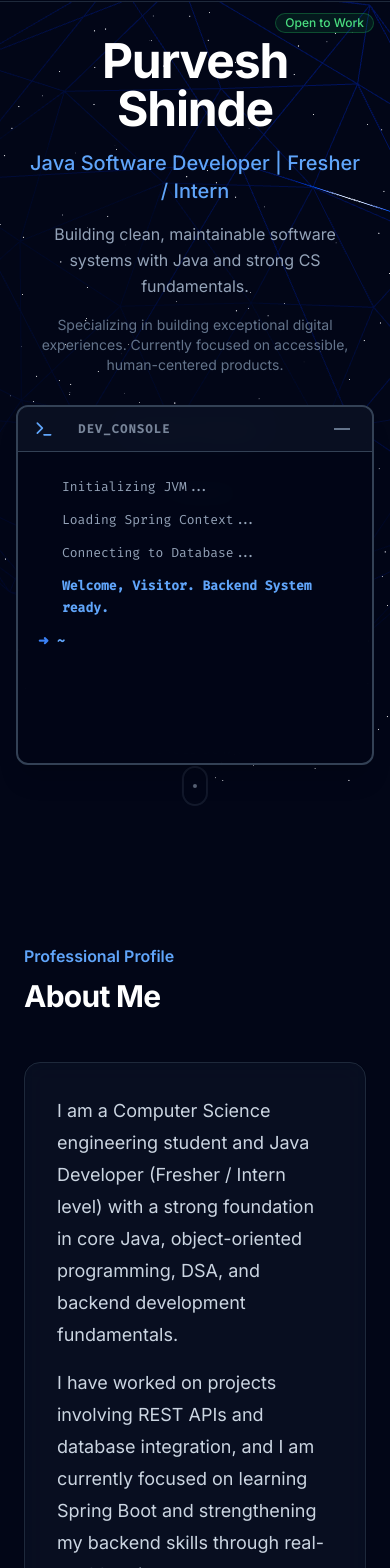
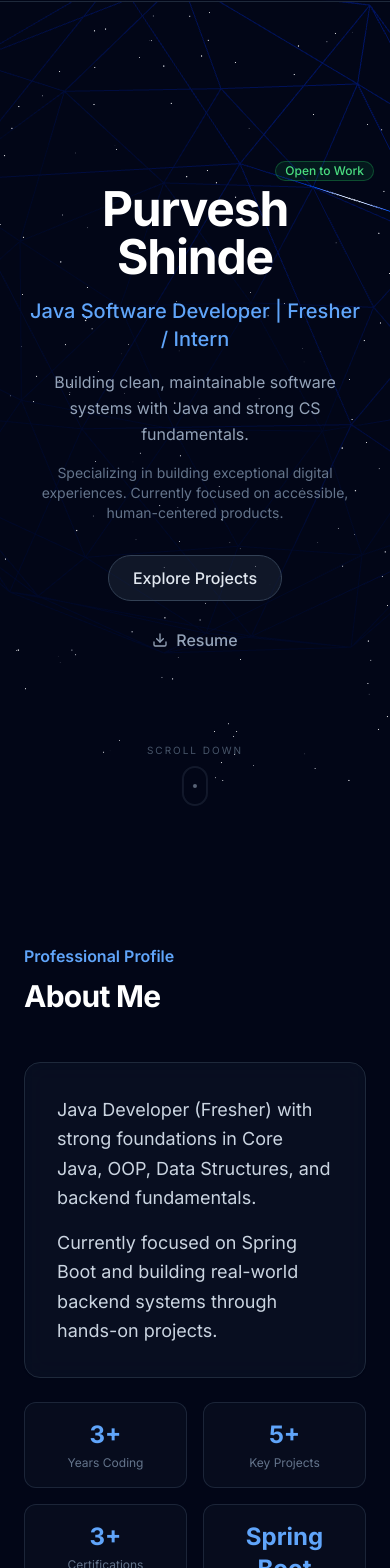
Before and after one commit to PurveshShinde/Portfolio, a React (Vite) app: page / in a window 390 px wide. Shown: the part 63-1631 px from the top of the page. Built offline with nearby package versions, Linux system fonts and the light colour scheme.

Commit message:
- optimised terminal for mobile view decetion - optimised about section for clear view - enchnced the ui design of mobile view for exp section - some minor changes in home page

```diff
--- a/src/components/Terminal.tsx
+++ b/src/components/Terminal.tsx
@@ -29,7 +29,7 @@ const Terminal = () => {
   const [history, setHistory] = useState<string[]>([]);
   const [historyIndex, setHistoryIndex] = useState<number>(-1);
   const [isBooting, setIsBooting] = useState<boolean>(true);
-  const [isMinimized, setIsMinimized] = useState<boolean>(false); // ✅ Added Minimize State
+  const [isMinimized, setIsMinimized] = useState<boolean>(() => window.innerWidth < 768); // ✅ Auto-minimize on mobile
 
 
   // ✅ USE GLOBAL MAGIC CONTEXT
@@ -97,7 +97,6 @@ const Terminal = () => {
   };
 
   useEffect(() => {
-    console.log("%c⚡ Mischief Managed? Try 'lumos' to light the way.", "color: #fcd34d; font-size: 14px; font-weight: bold; background: #1e293b; padding: 4px; border-radius: 4px;");
     runBootSequence();
     return () => timeoutsRef.current.forEach(clearTimeout);
   }, []);
@@ -184,8 +183,7 @@ const Terminal = () => {
           <span>contact</span>
           <span>clear</span>
           <span>whoami</span>
-          {/* Hidden spells hint */}
-          <span className="opacity-0">lumos</span>
+          <span>hint</span>
         </div>
       </div>
     ),
@@ -231,6 +229,10 @@ const Terminal = () => {
       </div>
     ),
     whoami: () => <span className="text-emerald-400 font-bold">guest@portfolio-backend</span>,
+    hint: () => {
+      console.log("%c⚡ Mischief Managed? Try 'lumos' to light the way.", "color: #fcd34d; font-size: 14px; font-weight: bold; background: #1e293b; padding: 4px; border-radius: 4px;");
+      return <span className="text-slate-500 italic">Check the developer console...</span>;
+    },
     nox: () => {
       castNox(); // ✅ Trigger Global Nox
       return <span className="text-slate-500">🌑 *Nox!* The light extinguishes.</span>;
@@ -394,7 +396,7 @@ const Terminal = () => {
   };
 
   return (
-    <>
+    <div className="hidden md:block">
       <AnimatePresence>
         {isMinimized && (
           <motion.button
@@ -516,7 +518,7 @@ const Terminal = () => {
           </motion.div>
         )}
       </AnimatePresence>
-    </>
+    </div>
   );
 };
 
--- a/src/pages/About.tsx
+++ b/src/pages/About.tsx
@@ -7,19 +7,36 @@ import { useMagic } from '../context/MagicContext';
 const About = () => {
   const { isWizardMode } = useMagic();
 
-  // ✅ STANDARD TEXT
+  // ✅ STANDARD TEXT (Concise, recruiter-friendly)
   const STANDARD_ABOUT = [
-    "I am a Computer Science engineering student and Java Developer (Fresher / Intern level) with a strong foundation in core Java, object-oriented programming, DSA, and backend development fundamentals.",
-    "I have worked on projects involving REST APIs and database integration, and I am currently focused on learning Spring Boot and strengthening my backend skills through real-world projects."
+    "Java Developer (Fresher) with strong foundations in Core Java, OOP, Data Structures, and backend fundamentals.",
+    "Currently focused on Spring Boot and building real-world backend systems through hands-on projects."
   ];
 
   // 🔮 WIZARD TEXT
   const WIZARD_ABOUT = [
-    "I am an Apprentice of the Arcane Arts (Computer Science) and a Scribe of Java Runes, forging my path with a strong foundation in Core Incantations, Object-Oriented Alchemy, and Algorithmic Spells.",
-    "I have crafted artifacts using REST Leylines and Crystal (Database) Integrations. My current quest focuses on mastering the Spring Boot Grimoire to strengthen my sorcery in real-world realms."
+    "Apprentice of the Arcane Arts with mastery in Java Runes, Object-Oriented Alchemy, and Algorithmic Spells.",
+    "Currently studying the Spring Boot Grimoire to strengthen my sorcery in real-world realms."
   ];
 
   const ABOUT_TEXT = isWizardMode ? WIZARD_ABOUT : STANDARD_ABOUT;
+
+  // 📊 METRICS ROW
+  const STANDARD_METRICS = [
+    { value: "3+", label: "Years Coding" },
+    { value: "5+", label: "Key Projects" },
+    { value: "3+", label: "Certifications" },
+    { value: "Spring Boot", label: "Current Focus" }
+  ];
+
+  const WIZARD_METRICS = [
+    { value: "3+", label: "Years of Study" },
+    { value: "5+", label: "Artifacts Forged" },
+    { value: "3", label: "Scrolls Earned" },
+    { value: "Spring Grimoire", label: "Current Quest" }
+  ];
+
+  const METRICS = isWizardMode ? WIZARD_METRICS : STANDARD_METRICS;
 
   // Safe Tags (Standard)
   const STANDARD_CARDS = [
@@ -75,10 +92,39 @@ const About = () => {
               <motion.p
                 variants={fadeInUp}
                 key={index}
-                className={`mb-4 text-lg leading-8 last:mb-0 ${isWizardMode ? 'text-amber-200/90 font-serif italic' : 'text-slate-300'}`}
+                className={`mb-4 text-lg leading-relaxed last:mb-0 ${isWizardMode ? 'text-amber-200/90 font-serif italic' : 'text-slate-300'}`}
               >
                 {paragraph}
               </motion.p>
+            ))}
+          </motion.div>
+
+          {/* Metrics Row */}
+          <motion.div
+            initial="hidden"
+            whileInView="visible"
+            viewport={{ once: true, margin: "-50px" }}
+            variants={staggerContainer}
+            className="mt-6 grid grid-cols-2 sm:grid-cols-4 gap-4"
+          >
+            {METRICS.map((metric, index) => (
+              <motion.div
+                key={index}
+                variants={fadeInUp}
+                className={`
+                  text-center p-4 rounded-xl border backdrop-blur-sm
+                  ${isWizardMode
+                    ? 'bg-amber-950/20 border-amber-500/20'
+                    : 'bg-slate-900/40 border-slate-700/50'}
+                `}
+              >
+                <div className={`text-2xl font-bold ${isWizardMode ? 'text-amber-400' : 'text-primary-400'}`}>
+                  {metric.value}
+                </div>
+                <div className={`text-xs mt-1 ${isWizardMode ? 'text-amber-200/50' : 'text-slate-500'}`}>
+                  {metric.label}
+                </div>
+              </motion.div>
             ))}
           </motion.div>
 
--- a/src/pages/Experience.tsx
+++ b/src/pages/Experience.tsx
@@ -113,7 +113,7 @@ const Experience = () => {
               {/* INTERACTIVE SCROLL LINE */}
               <motion.div
                 style={{ scaleY }}
-                className={`absolute left-8 top-0 bottom-0 md:left-1/2 md:-ml-0.5 w-0.5 origin-top ${isWizardMode ? 'bg-gradient-to-b from-amber-500 via-amber-400 to-amber-500/0' : 'bg-gradient-to-b from-primary-500 via-primary-400 to-primary-500/0'}`}
+                className={`hidden md:block absolute left-8 top-0 bottom-0 md:left-1/2 md:-ml-0.5 w-0.5 origin-top ${isWizardMode ? 'bg-gradient-to-b from-amber-500 via-amber-400 to-amber-500/0' : 'bg-gradient-to-b from-primary-500 via-primary-400 to-primary-500/0'}`}
               />
 
               {JOURNEY_DATA.map((item, index) => (
@@ -126,7 +126,7 @@ const Experience = () => {
                   className={`relative flex flex-col md:flex-row items-start md:items-center justify-between md:justify-normal ${index % 2 === 1 ? 'md:flex-row-reverse' : ''} group`}
                 >
                   {/* Timeline Dot with Glow */}
-                  <div className={`absolute left-8 md:left-1/2 -translate-x-1/2 w-4 h-4 rounded-full bg-slate-900 border-2 z-20 mt-6 md:mt-0 ${isWizardMode ? 'border-amber-500 shadow-[0_0_10px_rgba(245,158,11,0.6)]' : 'border-primary-500 shadow-[0_0_10px_rgba(59,130,246,0.6)]'}`} />
+                  <div className={`hidden md:block absolute left-8 md:left-1/2 -translate-x-1/2 w-4 h-4 rounded-full bg-slate-900 border-2 z-20 mt-6 md:mt-0 ${isWizardMode ? 'border-amber-500 shadow-[0_0_10px_rgba(245,158,11,0.6)]' : 'border-primary-500 shadow-[0_0_10px_rgba(59,130,246,0.6)]'}`} />
 
                   {/* Icon Card - Mobile Only (left aligned) / Desktop hidden */}
                   <div className="hidden md:flex items-center justify-center w-12 h-12 rounded-full border border-slate-800 bg-slate-900 shadow-lg absolute left-1/2 -translate-x-1/2 -translate-y-12 z-10 opacity-0">
@@ -134,14 +134,13 @@ const Experience = () => {
                   </div>
 
                   {/* Content Card */}
-                  <div className={`ml-16 md:ml-0 w-full md:w-[calc(50%-3rem)] backdrop-blur-md p-6 rounded-2xl border shadow-lg hover:shadow-xl transition-all duration-300 relative overflow-hidden
+                  <div className={`w-full md:w-[calc(50%-3rem)] backdrop-blur-md p-6 rounded-2xl border shadow-lg hover:shadow-xl transition-all duration-300 relative overflow-hidden
                     ${isWizardMode
                       ? 'bg-amber-950/20 border-amber-500/30 hover:border-amber-400/50 hover:shadow-amber-900/20'
                       : 'bg-slate-900/60 border-slate-800 hover:shadow-slate-900/50 hover:border-primary-500/30'}
                   `}>
 
-                    {/* Subtle gradient flash on hover */}
-                    <div className={`absolute inset-0 bg-gradient-to-r via-primary-500/5 to-primary-500/0 translate-x-[-100%] group-hover:translate-x-[100%] transition-transform duration-1000 ${isWizardMode ? 'from-amber-500/0' : 'from-primary-500/0'}`} />
+
 
                     <div className="relative z-10">
                       <div className="flex flex-wrap items-center justify-between gap-2 mb-2">
--- a/src/pages/Home.tsx
+++ b/src/pages/Home.tsx
@@ -9,7 +9,7 @@ const Home = () => {
   const { isWizardMode } = useMagic();
 
   return (
-    <div className="relative w-full min-h-screen flex flex-col items-center justify-center pb-48 p-6 lg:p-0">
+    <div className="relative w-full min-h-screen flex flex-col items-center justify-center px-6 py-12 md:pb-48 md:p-0">
 
       {/* Background Ambience Removed for 3D Background */}
 
@@ -18,7 +18,7 @@ const Home = () => {
         initial="hidden"
         animate="visible"
         // UPDATED HERE: Changed '-mt-16' to '-mt-32' to pull it up significantly more
-        className="text-center max-w-3xl mx-auto z-10 relative -mt-32"
+        className="text-center max-w-3xl mx-auto z-10 relative md:-mt-32"
       >
         {/* Global Acknowledgment Text */}
         <AnimatePresence>
```
